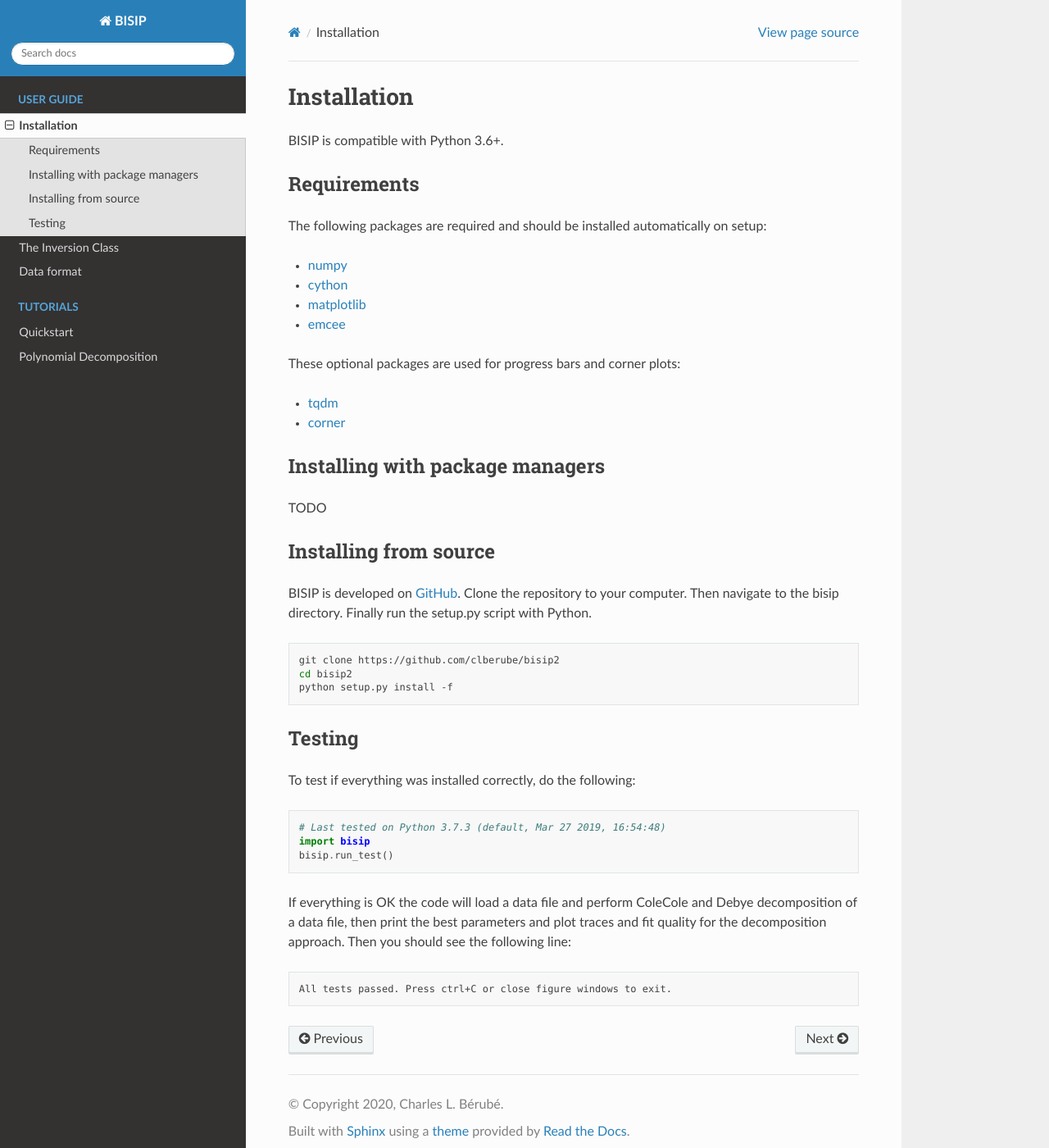
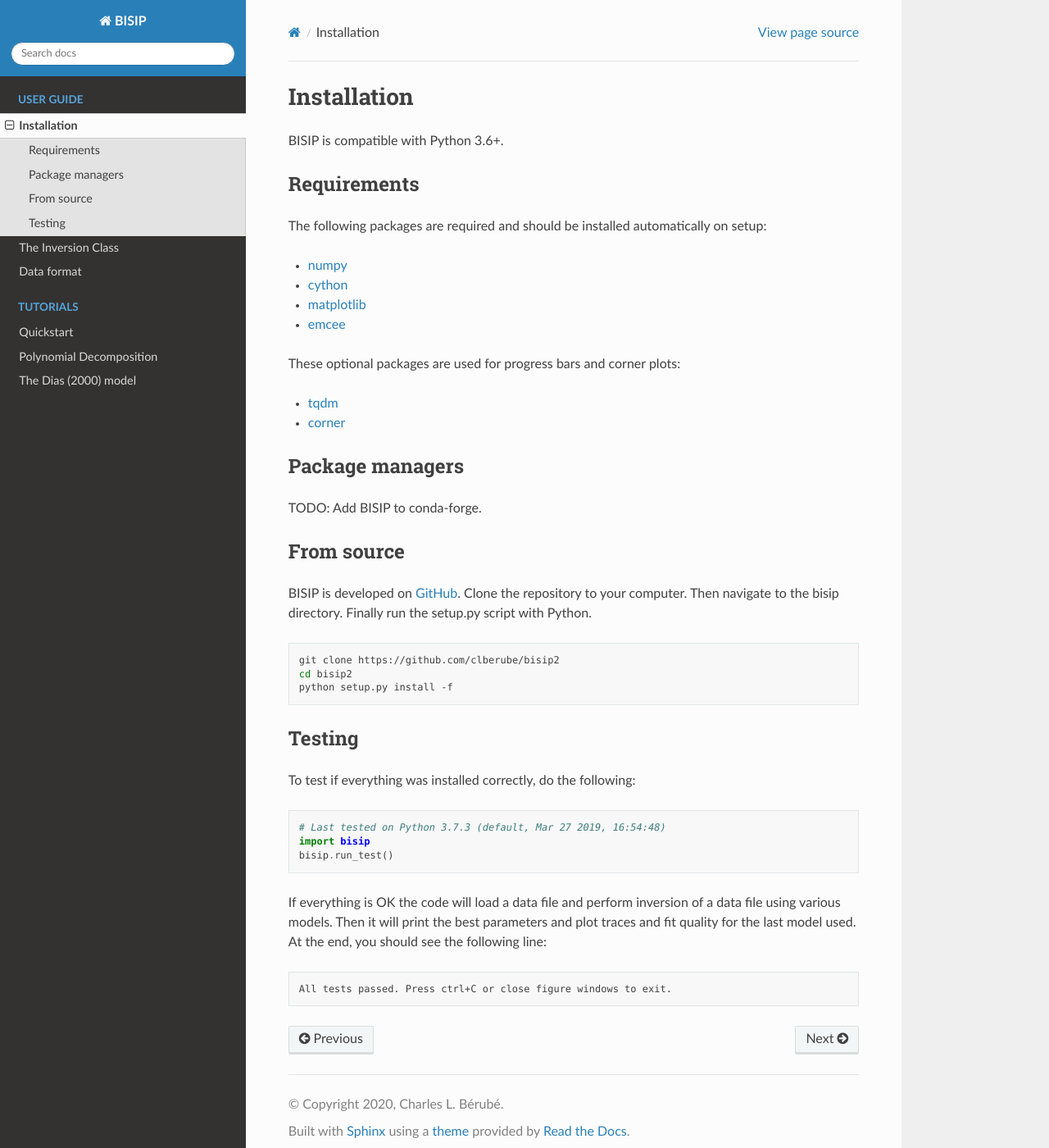
Before and after one commit to clberube/bisip2, a Sphinx documentation site: the page built from docs/user/install.rst, in a window 1280 px wide and 1400 px high. Shown: the whole window at 82% size. Built offline with Sphinx 7.4.7 and the Read the Docs theme 2.0.0, drawn with Linux system fonts in a browser that asks for light colours.

Commit message:
Open docs for Dias model

```diff
--- a/docs/index.rst
+++ b/docs/index.rst
@@ -62,3 +62,4 @@ A more detailed example is available in the :ref:`Quickstart` tutorial.
 
    tutorials/quickstart
    tutorials/decomposition
+   tutorials/dias
--- a/docs/user/install.rst
+++ b/docs/user/install.rst
@@ -20,13 +20,13 @@ These optional packages are used for progress bars and corner plots:
 - `tqdm <https://tqdm.github.io/>`_
 - `corner <https://corner.readthedocs.io/en/latest/>`_
 
-Installing with package managers
---------------------------------
+Package managers
+----------------
 
-TODO
+TODO: Add BISIP to conda-forge.
 
-Installing from source
-----------------------
+From source
+-----------
 
 BISIP is developed on `GitHub <https://github.com/clberube/bisip2>`_.
 Clone the repository to your computer.
@@ -50,9 +50,9 @@ To test if everything was installed correctly, do the following:
   import bisip
   bisip.run_test()
 
-If everything is OK the code will load a data file and perform ColeCole
-and Debye decomposition of a data file, then print the best parameters and
-plot traces and fit quality for the decomposition approach. Then you should
+If everything is OK the code will load a data file and perform inversion of a
+data file using various models. Then it will print the best parameters and
+plot traces and fit quality for the last model used. At the end, you should
 see the following line:
 
 .. code-block:: text
--- a/setup.py
+++ b/setup.py
@@ -4,7 +4,7 @@
 # @Date:   05-03-2020
 # @Email:  charles@goldspot.ca
 # @Last modified by:   charles
-# @Last modified time: 2020-03-12T21:36:18-04:00
+# @Last modified time: 2020-03-12T22:10:53-04:00
 # -*- coding: utf-8 -*-
 """
 Created on Fri Sep 29 16:18:50 2017
```
Also changed, not shown: docs/tutorials/dias.rst (added, +15 -0 lines), 3 other files.
